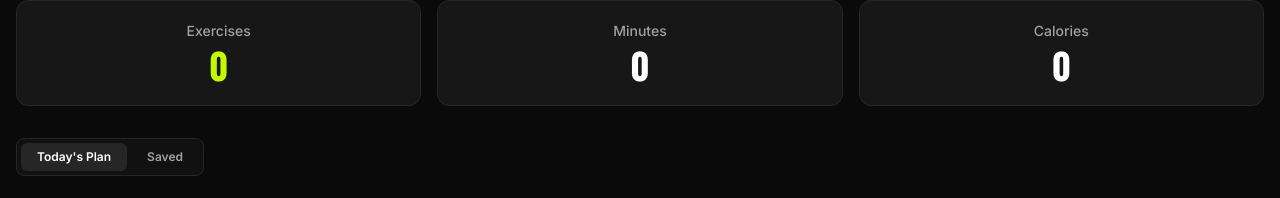
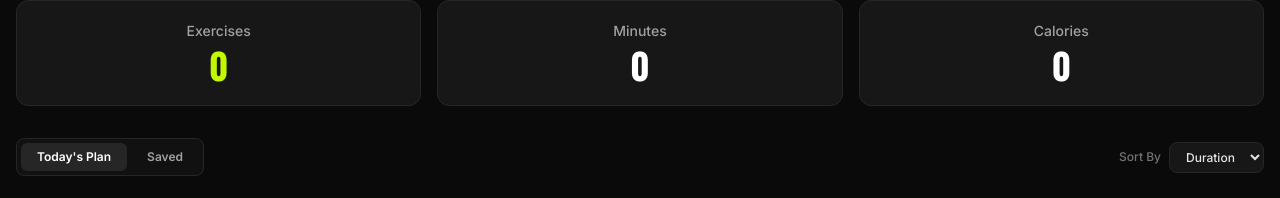
Before and after one commit to Asaduzzaman8088/assignment-6, a Next.js app: page /my-plan in a window 1280 px wide. Shown: the part 185-383 px from the top of the page. Built offline with nearby package versions, Linux system fonts and the light colour scheme.

Commit message:
feat: add sort dropdown to my-plan page tabs row

```diff
--- a/src/app/my-plan/page.tsx
+++ b/src/app/my-plan/page.tsx
@@ -17,9 +17,18 @@ export default function MyPlanPage() {
     doneIds,
   } = useWorkout();
 
+  const [sortBy, setSortBy] = useState<"duration" | "calories" | "rating">("duration");
+
   const [tab, setTab] = useState<"plan" | "saved">("plan");
 
-  const list = tab === "plan" ? myPlan : saved;
+
+  const rawList = tab === "plan" ? myPlan : saved;
+  const list = [...rawList].sort((a, b) => {
+    if (sortBy === "duration") return a.duration - b.duration;
+    if (sortBy === "calories") return a.caloriesBurned - b.caloriesBurned;
+    if (sortBy === "rating") return b.rating - a.rating;
+    return 0;
+  });
 
   const totalExercises = myPlan.length;
   const totalMinutes = myPlan.reduce((sum, w) => sum + (w.duration || 0), 0);
@@ -45,8 +54,9 @@ export default function MyPlanPage() {
         <StatCard label="Calories" value={totalCalories} white />
       </div>
 
-      {/* Tabs — FIXED WIDTH so no shifting */}
-      <div className="mt-8 flex">
+      {/* Tabs + Sort */}
+      <div className="mt-8 flex flex-col gap-4 sm:flex-row sm:items-center sm:justify-between">
+        {/* Tabs */}
         <div className="flex w-full items-center gap-1 rounded-lg border border-neutral-800 bg-neutral-900/60 p-1 sm:w-fit">
           <TabButton
             active={tab === "plan"}
@@ -58,6 +68,28 @@ export default function MyPlanPage() {
             onClick={() => setTab("saved")}
             label="Saved"
           />
+        </div>
+
+        {/* Sort dropdown */}
+        <div className="flex items-center justify-end gap-2">
+          <label
+            htmlFor="my-plan-sort"
+            className="text-xs font-medium text-neutral-500"
+          >
+            Sort By
+          </label>
+          <select
+            id="my-plan-sort"
+            value={sortBy}
+            onChange={(e) =>
+              setSortBy(e.target.value as "duration" | "calories" | "rating")
+            }
+            className="cursor-pointer rounded-lg border border-neutral-800 bg-neutral-900 px-3 py-1.5 text-xs font-medium text-neutral-200 outline-none transition hover:border-neutral-700"
+          >
+            <option value="duration">Duration</option>
+            <option value="calories">Calories</option>
+            <option value="rating">Rating</option>
+          </select>
         </div>
       </div>
 
```
